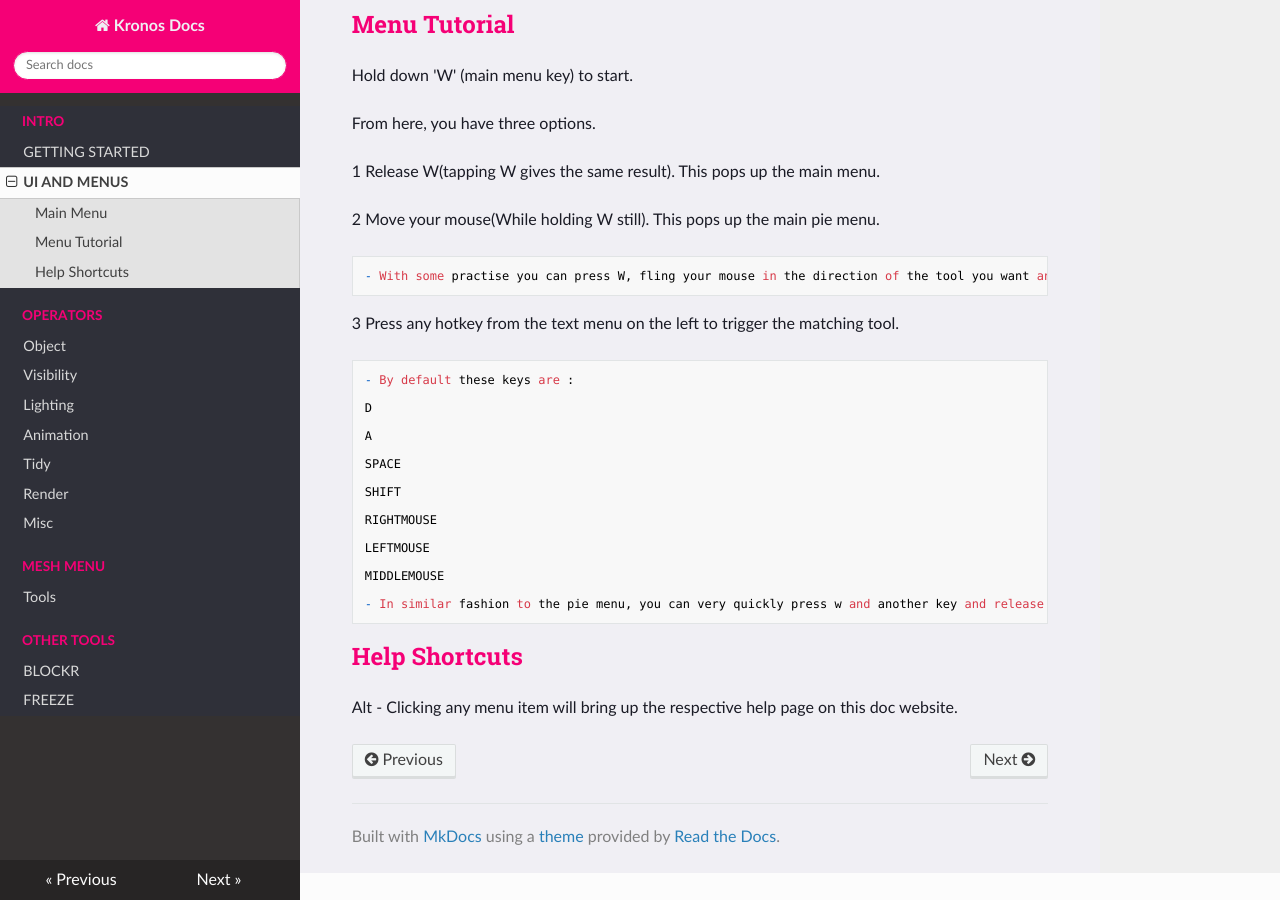
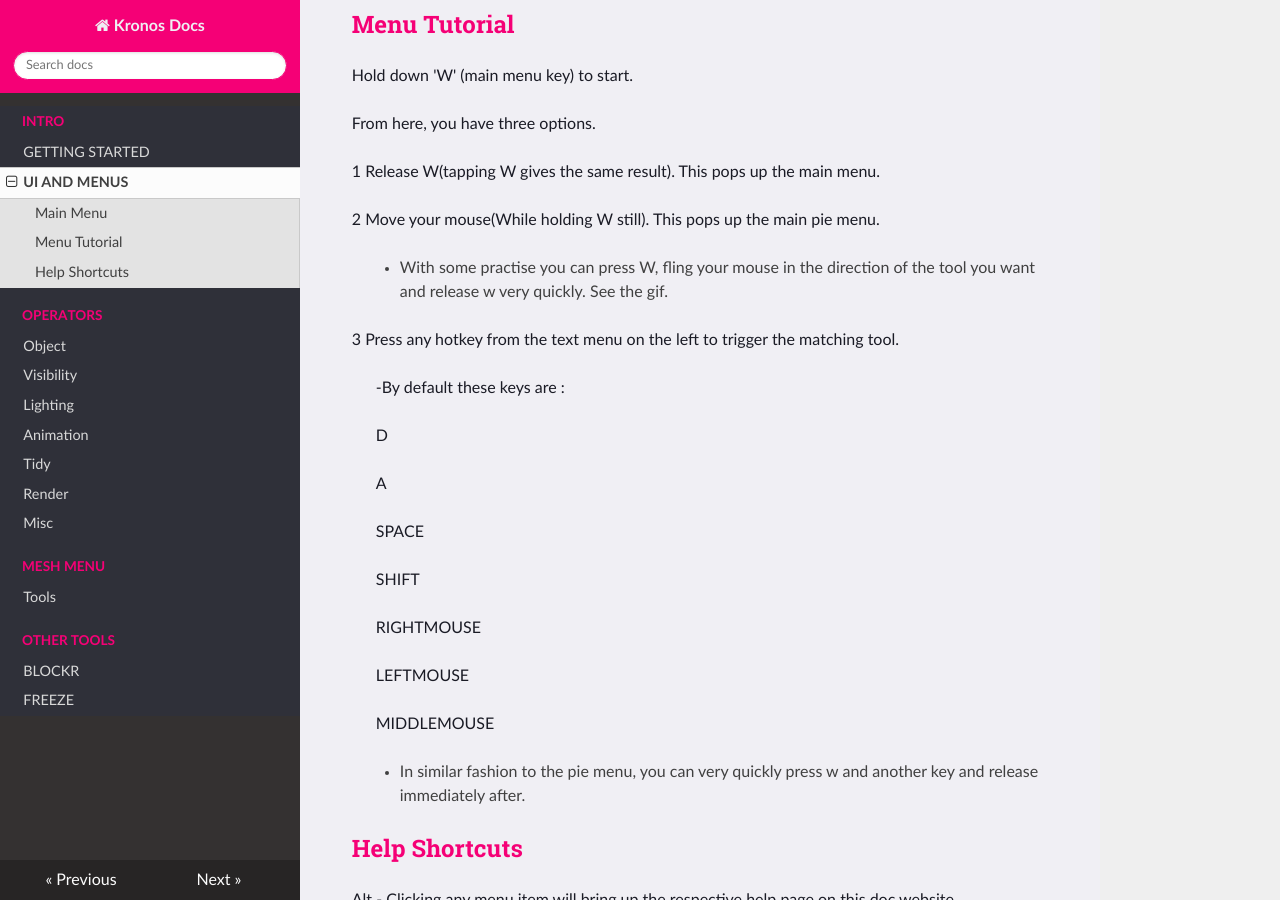
Before and after one commit to CGLIFE7/KronosDocs, an MkDocs documentation site: the page built from docs/docs/tutorial/interfaceandmenus.md, in a window 1280 px wide and 900 px high, scrolled down 376 px. Built offline with MkDocs 1.6.1, drawn with Linux system fonts in a browser that asks for light colours; nearby versions of some CDN libraries.

Commit message:
Update interfaceandmenus.md

```diff
--- a/docs/docs/tutorial/interfaceandmenus.md
+++ b/docs/docs/tutorial/interfaceandmenus.md
@@ -23,28 +23,28 @@ From here, you have three options.
 
 2 Move your mouse(While holding W still). This pops up the main pie menu.
 
-    - With some practise you can press W, fling your mouse in the direction of the tool you want and release w very quickly. See the gif.
+>- With some practise you can press W, fling your mouse in the direction of the tool you want and release w very quickly. See the gif.
 
 
 3 Press any hotkey from the text menu on the left to trigger the matching tool.
 
-    - By default these keys are :
+>-By default these keys are :
 
-    D
+>    D
 
-    A
+>    A
 
-    SPACE
+>    SPACE
 
-    SHIFT
+>    SHIFT
 
-    RIGHTMOUSE
+>    RIGHTMOUSE
 
-    LEFTMOUSE
+>    LEFTMOUSE
 
-    MIDDLEMOUSE
+>    MIDDLEMOUSE
 
-    - In similar fashion to the pie menu, you can very quickly press w and another key and release immediately after.
+>- In similar fashion to the pie menu, you can very quickly press w and another key and release immediately after.
 
 
 ## Help Shortcuts
```
